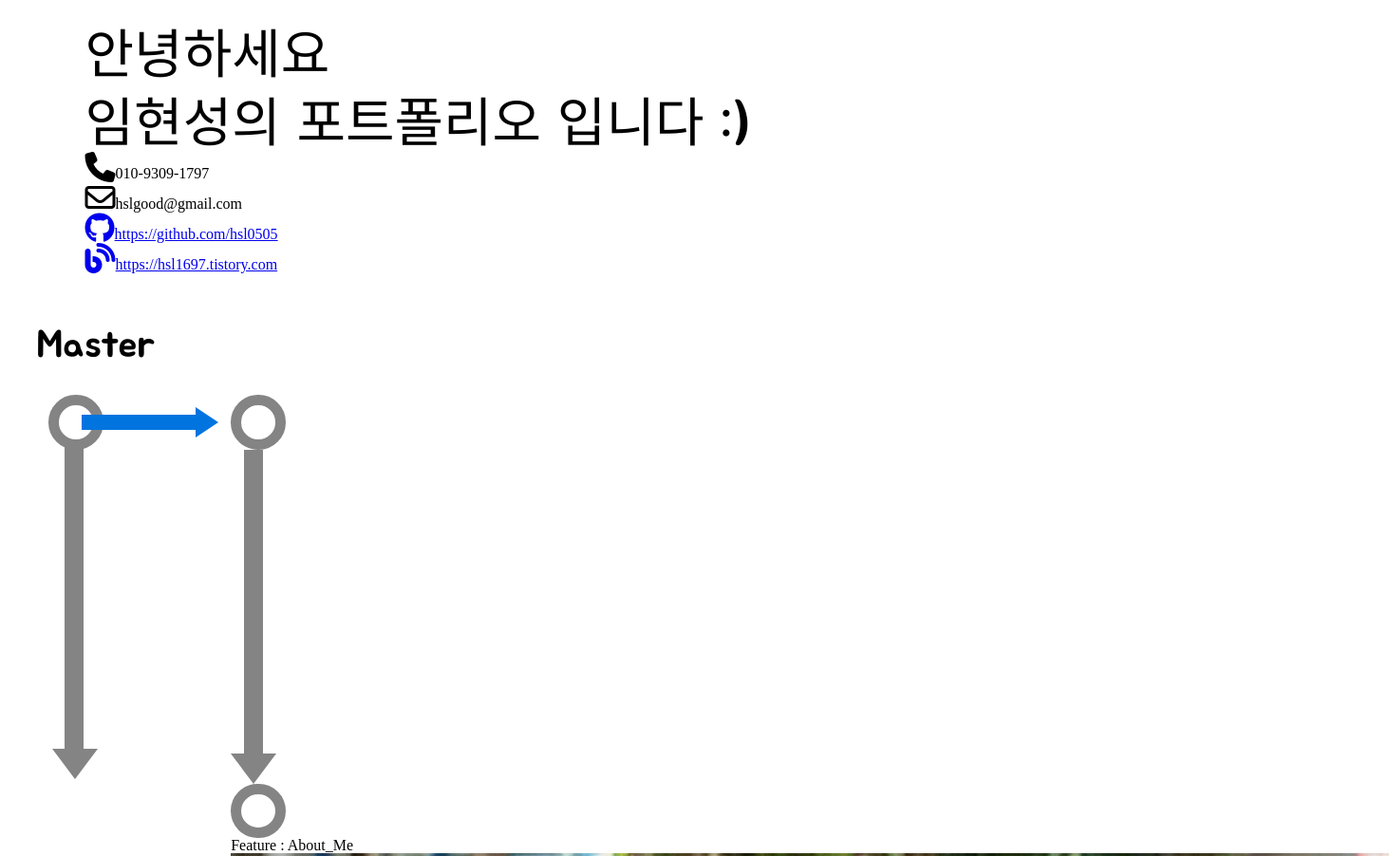
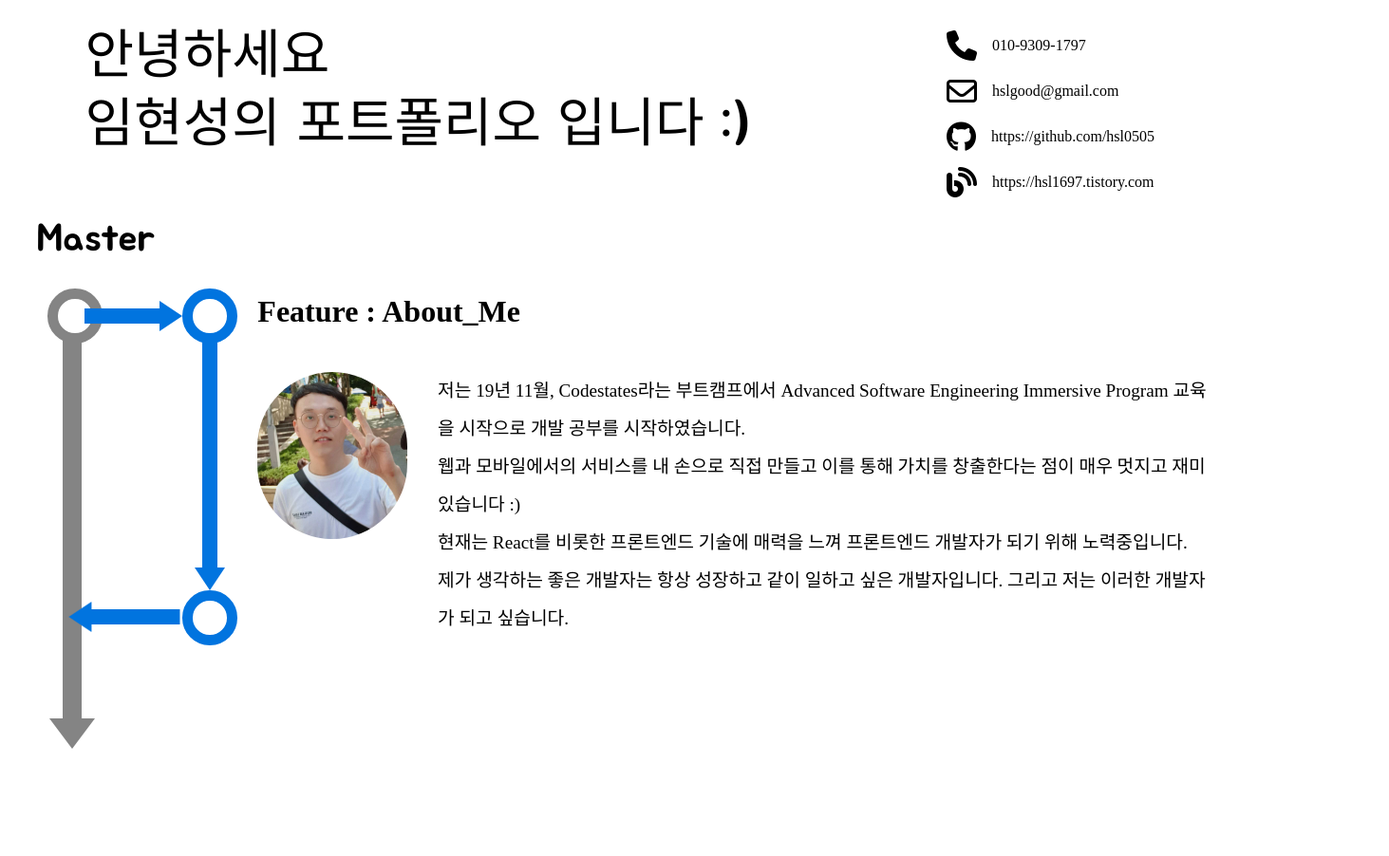
Before and after one commit to hsl0505/hsl0505.github.io, a React app: page / in a window 1280 px wide. Shown: the top 902 px of the page at 95% size, 1463 px wide, since content can reach past the window. After the commit the page ends 800 px from the top, so only its background shows below. Built offline with nearby package versions, Linux system fonts and the light colour scheme.

Commit message:
Fix scss

```diff
--- a/src/scss/_aboutMe.scss
+++ b/src/scss/_aboutMe.scss
@@ -5,7 +5,7 @@
   .AboutMe_branch {
     padding-left: 0.5%;
     display: flex;
-    width: 15%;
+    width: 12%;
     margin-left: 3%;
     .master {
       width: 30%;
@@ -14,7 +14,7 @@
       }
       .Arrow {
         margin-top: -0.3rem;
-        margin-left: 18%;
+        margin-left: 16.5%;
       }
     }
 
@@ -23,7 +23,49 @@
     }
   }
   .AboutMe_content {
-    width: 82%;
-    padding-left: 1%;
+    width: 88%;
+    display: flex;
+    .Circle {
+      border: 0.7rem solid #0174df;
+    }
+    .Arrow {
+      margin-left: 0.8rem;
+      margin-top: -0.2rem;
+      .arrow_line {
+        margin-left: 0.5rem;
+        height: 15rem;
+        border-left: 0.5rem solid transparent;
+        border-right: 0.5rem solid transparent;
+        background-color: #0174df;
+      }
+      .arrow {
+        border-left: 1rem solid transparent;
+        border-right: 1rem solid transparent;
+        border-top: 1.5rem solid #0174df;
+      }
+    }
+
+    .content {
+      margin-left: 2%;
+      .content_title {
+        margin-top: 0.5rem;
+        font-size: 2rem;
+        font-weight: bold;
+      }
+      .content_box {
+        margin-top: 3rem;
+        display: flex;
+        .content_img {
+          height: 11rem;
+          width: 11rem;
+          border-radius: 5.5rem;
+        }
+        .content_text {
+          margin-left: 2rem;
+          font-size: 1.2rem;
+          line-height: 2.5rem;
+        }
+      }
+    }
   }
 }
--- a/src/scss/_arrow.scss
+++ b/src/scss/_arrow.scss
@@ -1,7 +1,7 @@
 .Arrow {
   .arrow_line {
     margin-left: 0.85rem;
-    height: 20rem;
+    height: 25rem;
     width: 0;
     border-left: 0.65rem solid transparent;
     border-right: 0.65rem solid transparent;
--- a/src/scss/_featureArrow.scss
+++ b/src/scss/_featureArrow.scss
@@ -1,14 +1,13 @@
 .FeatureArrow {
   display: flex;
   flex-direction: column;
-  justify-content: space-between;
   .right {
     display: flex;
     margin-top: 0.8rem;
-    margin-left: -0.9rem;
+    margin-left: 0rem;
     .right_line {
       height: 0;
-      width: 10.5rem;
+      width: 7.5rem;
       border-top: 0.5rem solid transparent;
       border-bottom: 0.5rem solid transparent;
       background-color: #0174df;
@@ -25,24 +24,26 @@
 
   .left {
     display: flex;
-    width: 120%;
     transform: rotate(180deg);
-    margin-bottom: 5rem;
-    margin-left: -2.9rem;
+    position: relative;
+    top: 17.8rem;
+    width: 115%;
+    margin-left: -1.1rem;
     .left_line {
       height: 0;
-      width: 87%;
+      width: 97%;
       border-top: 0.5rem solid transparent;
       border-bottom: 0.5rem solid transparent;
-      background-color: #848484;
+      background-color: #0174df;
       margin-top: 0.5rem;
     }
     .left_arrow {
       width: 0;
+      margin-right: 0.1rem;
       height: 0;
       border-top: 1rem solid transparent;
       border-bottom: 1rem solid transparent;
-      border-left: 1.5rem solid #848484;
+      border-left: 1.5rem solid #0174df;
     }
   }
 }
--- a/src/scss/style.scss
+++ b/src/scss/style.scss
@@ -21,8 +21,12 @@ body,
 }
 
 .Home {
+  display: flex;
+  justify-content: space-between;
+  width: 100%;
   margin-top: 2rem;
-  margin-left: 7%;
+  padding-left: 7%;
+  padding-right: 5%;
   .Home_text {
     .Home_t1,
     .Home_t2 {
@@ -37,6 +41,34 @@ body,
       margin-top: 1rem;
       opacity: 0;
       animation: fadeIn 1.5s 1.5s 1 forwards;
+    }
+  }
+
+  .contact {
+    display: flex;
+    flex-direction: column;
+    margin-top: -1rem;
+    font-size: 1rem;
+    .contact_list {
+      display: flex;
+      align-items: center;
+      margin-top: 1rem;
+      span {
+        margin-left: 1rem;
+      }
+      a {
+        color: black;
+        text-decoration: none;
+      }
+      a:hover {
+        transform: scale(1.1);
+      }
+    }
+    .contact_link {
+      cursor: pointer;
+    }
+    .contact_link:hover {
+      transform: scale(1.2);
     }
   }
 }
@@ -54,7 +86,7 @@ body,
 
 .master_text {
   margin-left: 3%;
-  margin-top: 3.5rem;
+  margin-top: 1.5rem;
   font-family: "Jua", sans-serif;
   font-size: 2.5rem;
 }
```
